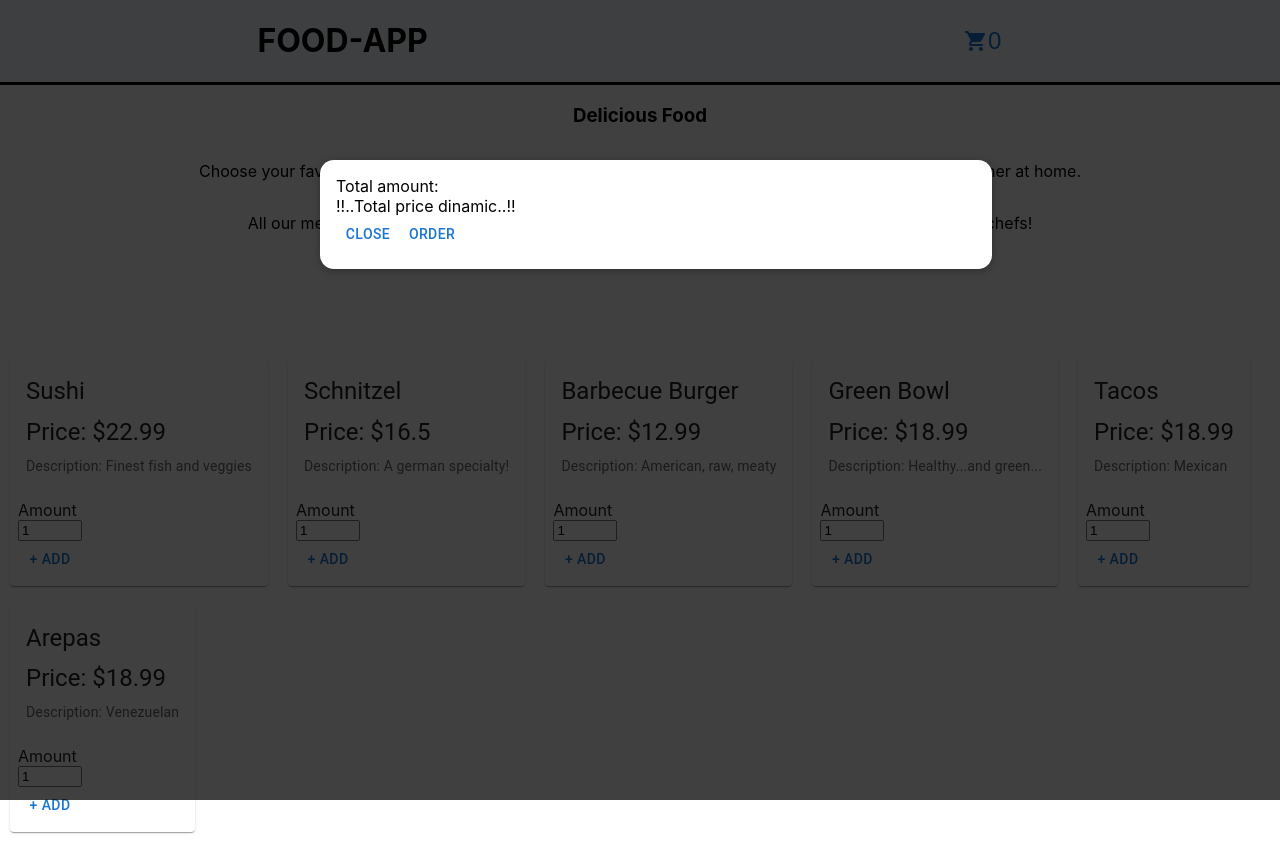
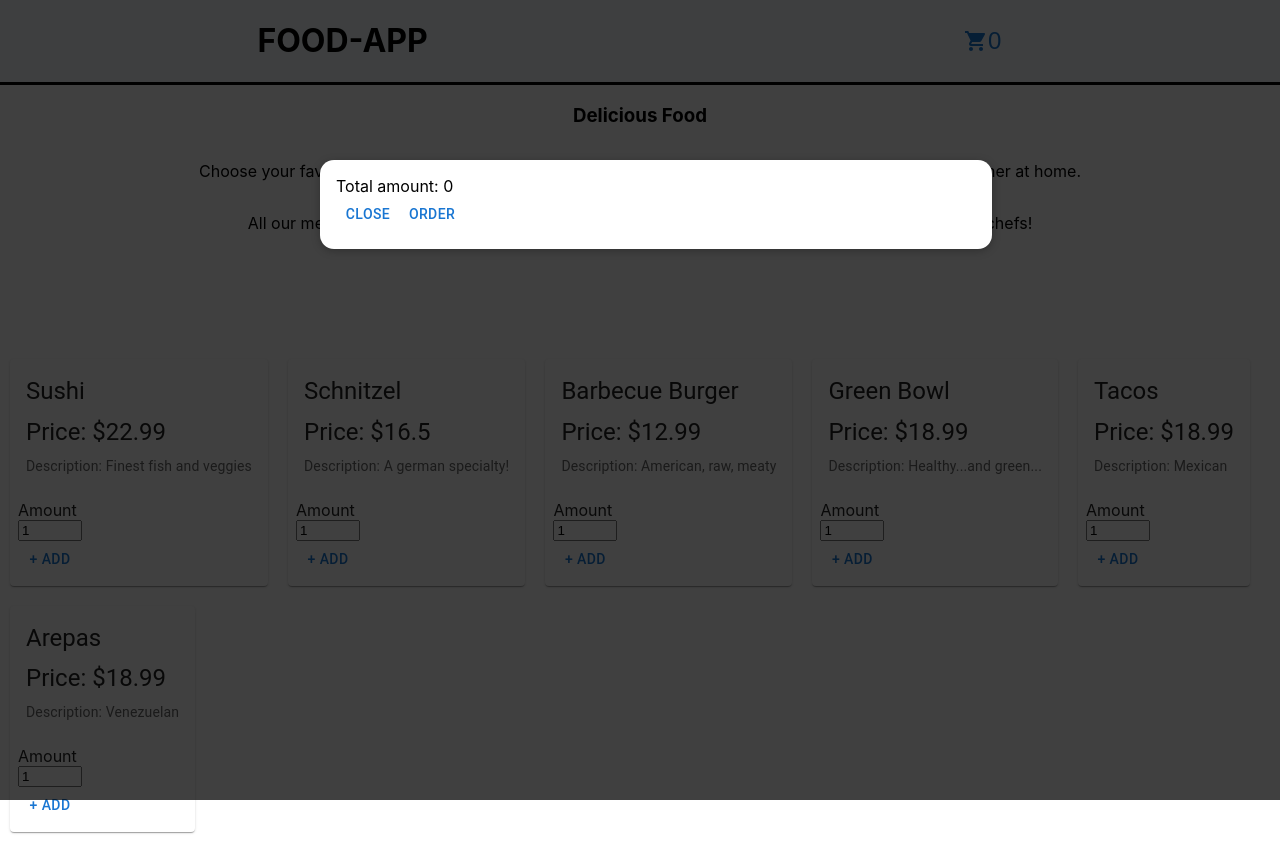
Before and after one commit to humberto1212/food-order, a React (Vite) app: page / in a window 1280 px wide. Both pictures are taken after a click on the button "cart". Built offline with nearby package versions, Linux system fonts and the light colour scheme.

Commit message:
add total amount

```diff
--- a/src/component/Cart/Cart.jsx
+++ b/src/component/Cart/Cart.jsx
@@ -1,14 +1,18 @@
-import React from 'react'
+import React, {useContext} from 'react'
 import { Button } from '@mui/material'
 import BasicModal from '../UI/Modal'
+import {CartContext} from '../../store/CartContext'
 
 function Cart(props) {
+
+  const cartCtx = useContext(CartContext)
+
+
   return (
       <>
       <BasicModal onHideCart={props.onHideCart}>
         <div style={{display: 'flex', flexDirection: 'column'}}>
-            <span>Total amount:</span>
-            <span>!!..Total price dinamic..!!</span>
+            <span>Total amount: {cartCtx.totalAmount}</span>
         </div>
         <div>
             <Button onClick={props.onHideCart}>Close</Button>
```
